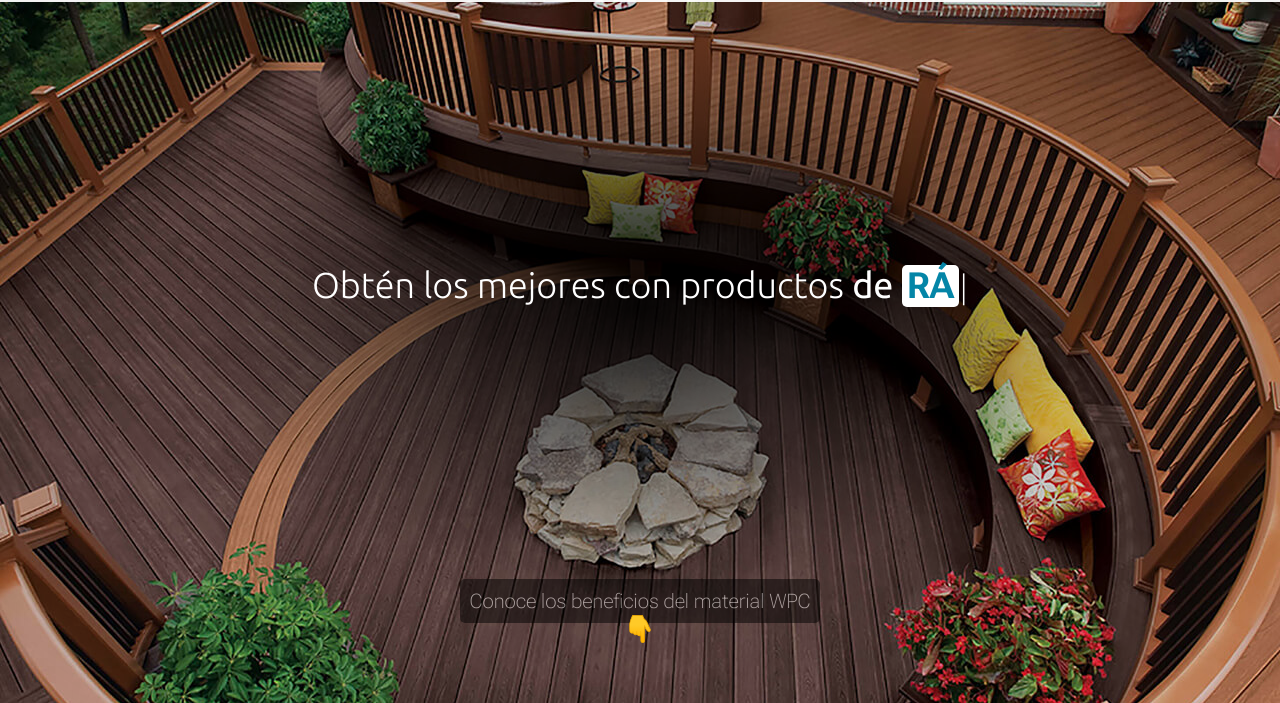
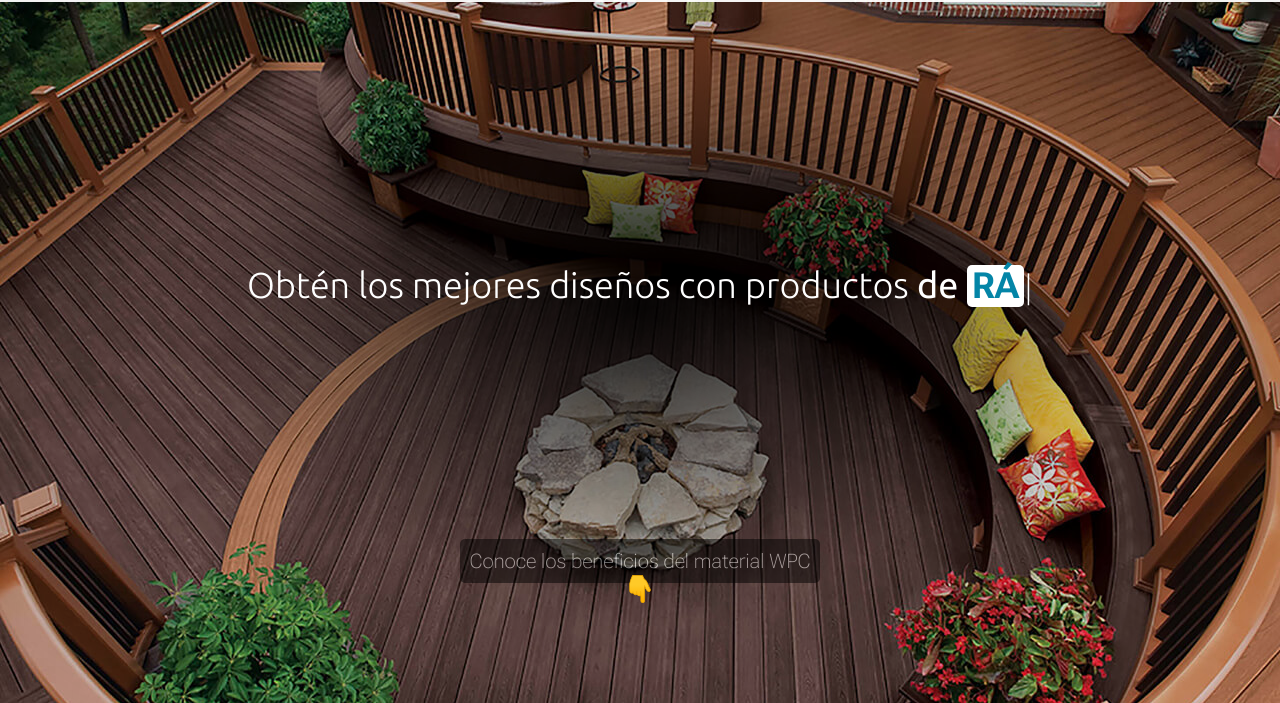
Before and after one commit to luistorresherrera/revestideck, a website: page index.html in a window 1280 px wide. Shown: the part 94-797 px from the top of the page. Drawn offline with nearby package versions, Linux system fonts and the light colour scheme.

Commit message:
Subida nuevo index

```diff
--- a/index.html
+++ b/index.html
@@ -130,7 +130,7 @@
       <div class="hero-full justify-content-center align-items-center">
         <div class="w-100 d-flex container text-center justify-content-center">
           <h2>
-            Obtén los mejores con productos
+            Obtén los mejores diseños con productos
             <span class="typed"></span>
             <span class="text-center" id="cadenas-texto">
               <span class="typedTexto"
--- a/scss/layouts/_containers.scss
+++ b/scss/layouts/_containers.scss
@@ -20,7 +20,7 @@
     color: $white_color;
     font-weight: lighter;
     font-size: 20px;
-    margin-top: 40px;
+
     @include sizes(100%, auto);
     & p span {
       background-color: black;
```
Also changed, not shown: css/styles.css, 1 other file.
